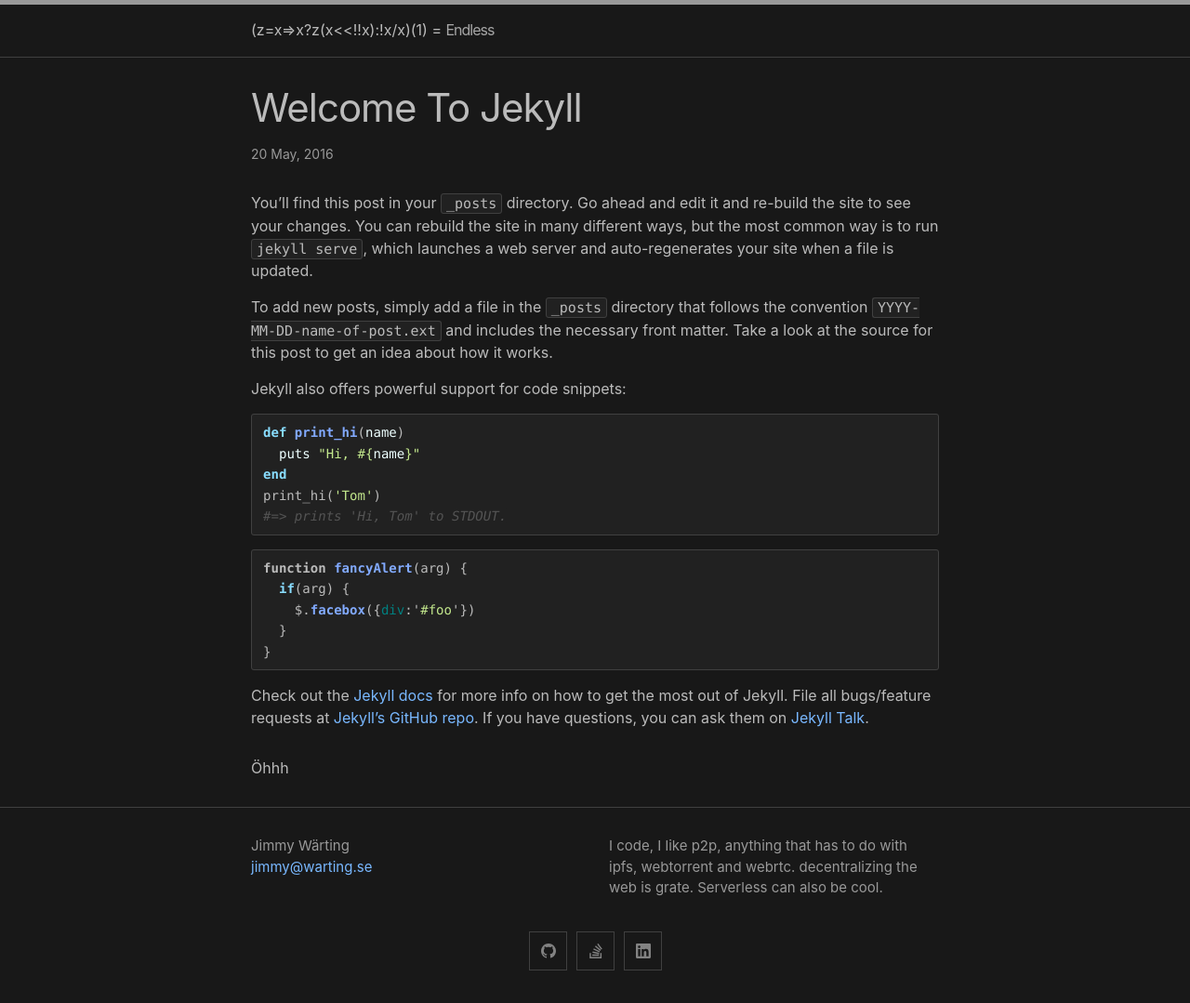
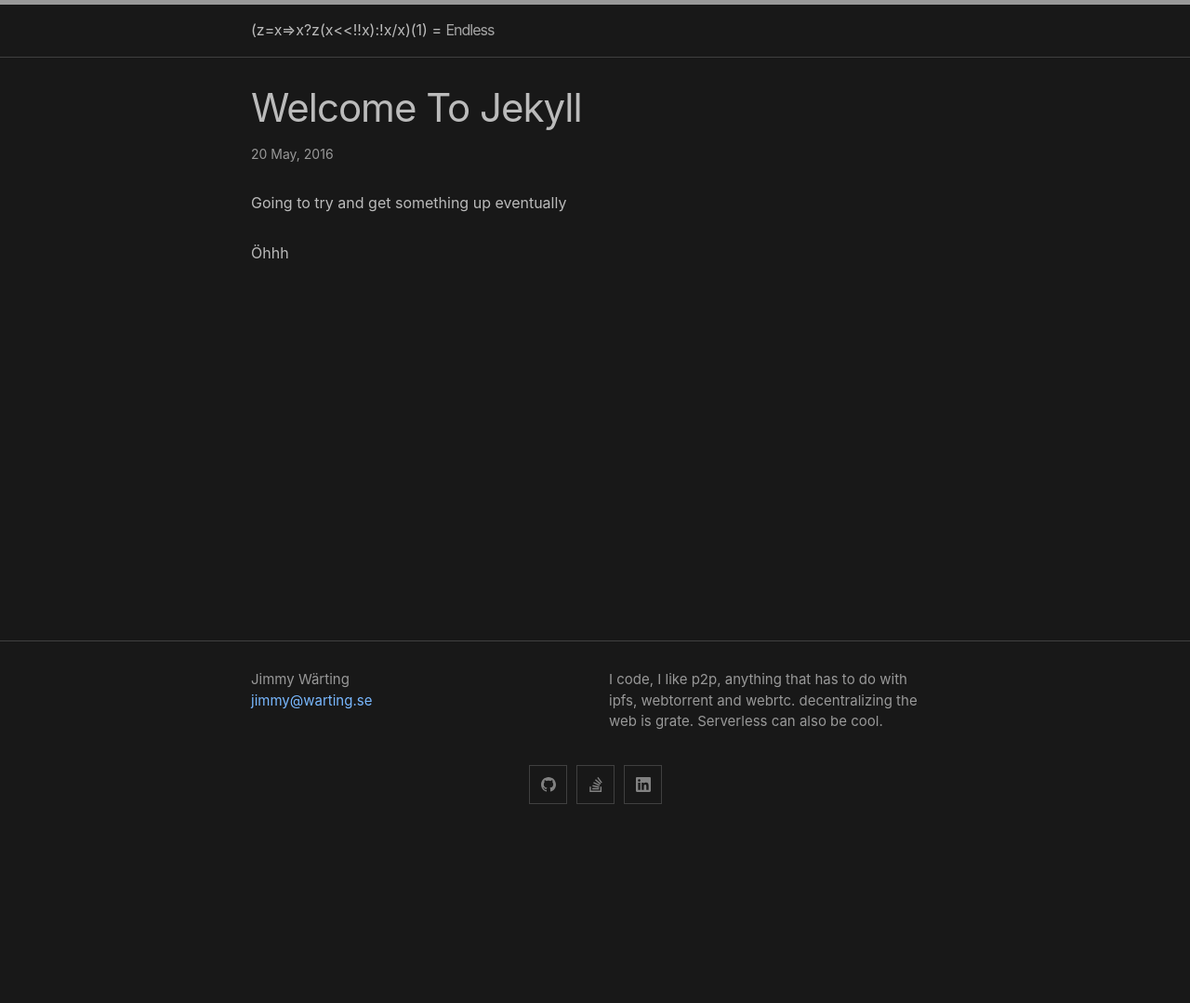
Before and after one commit to jimmywarting/jimmy.warting.se, a Jekyll site: the page built from _posts/2016-05-20-welcome-to-jekyll.md, in a window 1280 px wide. Shown: the whole page at 93% size. Built offline with Jekyll 4.4.1, drawn with Linux system fonts in a browser that asks for light colours; comment, search, counter and statistics services are not loaded; after the commit the page ends 900 px from its top, so only the background shows below that.

Commit message:
Update 2016-05-20-welcome-to-jekyll.md

````diff
--- a/_posts/2016-05-20-welcome-to-jekyll.md
+++ b/_posts/2016-05-20-welcome-to-jekyll.md
@@ -1,30 +1,4 @@
 ---
 layout: post
 ---
-You’ll find this post in your `_posts` directory. Go ahead and edit it and re-build the site to see your changes. You can rebuild the site in many different ways, but the most common way is to run `jekyll serve`, which launches a web server and auto-regenerates your site when a file is updated.
-
-To add new posts, simply add a file in the `_posts` directory that follows the convention `YYYY-MM-DD-name-of-post.ext` and includes the necessary front matter. Take a look at the source for this post to get an idea about how it works.
-
-Jekyll also offers powerful support for code snippets:
-
-{% highlight ruby %}
-def print_hi(name)
-  puts "Hi, #{name}"
-end
-print_hi('Tom')
-#=> prints 'Hi, Tom' to STDOUT.
-{% endhighlight %}
-
-```javascript
-function fancyAlert(arg) {
-  if(arg) {
-    $.facebox({div:'#foo'})
-  }
-}
-```
-
-Check out the [Jekyll docs][jekyll-docs] for more info on how to get the most out of Jekyll. File all bugs/feature requests at [Jekyll’s GitHub repo][jekyll-gh]. If you have questions, you can ask them on [Jekyll Talk][jekyll-talk].
-
-[jekyll-docs]: http://jekyllrb.com/docs/home
-[jekyll-gh]:   https://github.com/jekyll/jekyll
-[jekyll-talk]: https://talk.jekyllrb.com/
+Going to try and get something up eventually
````
